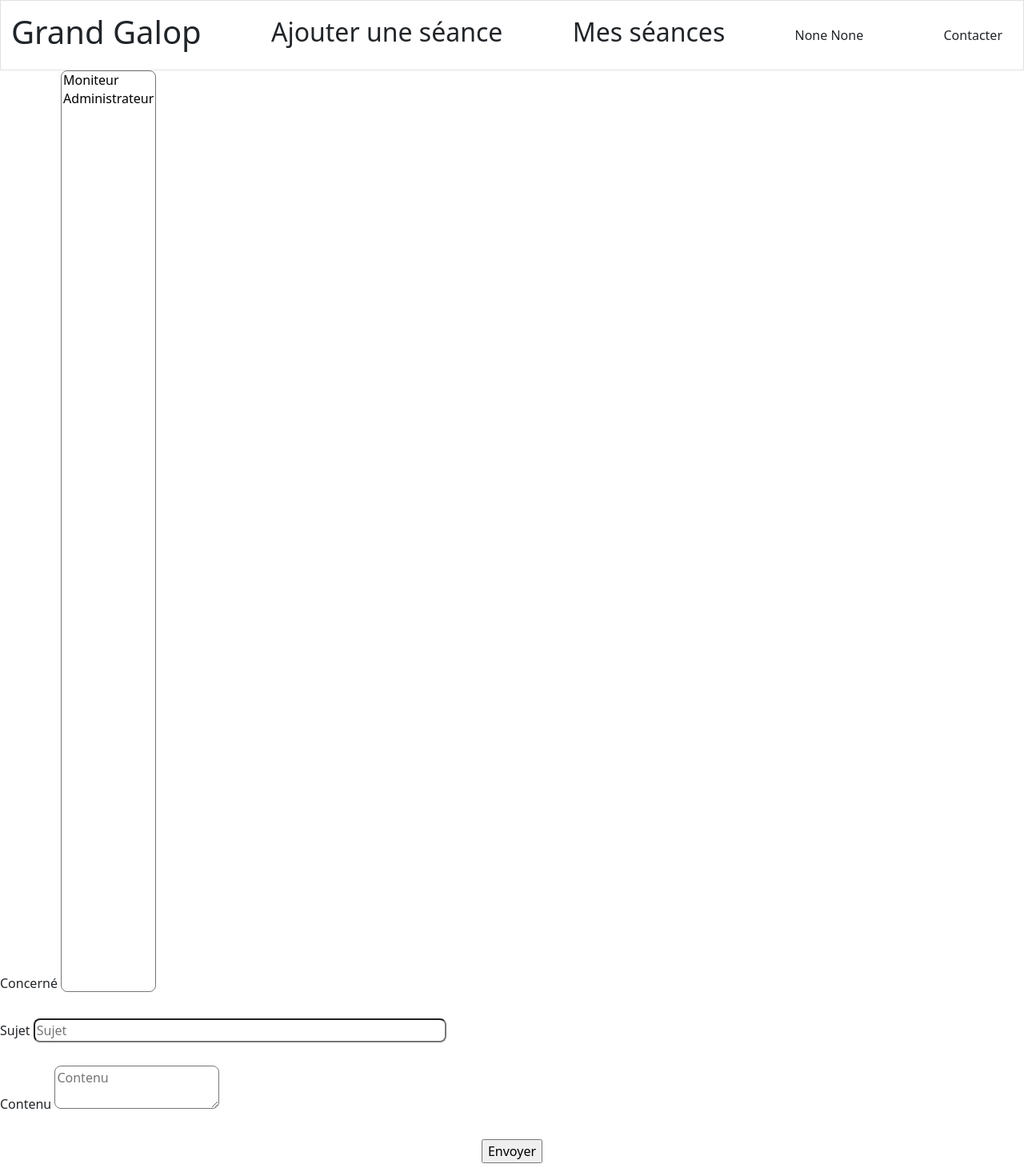
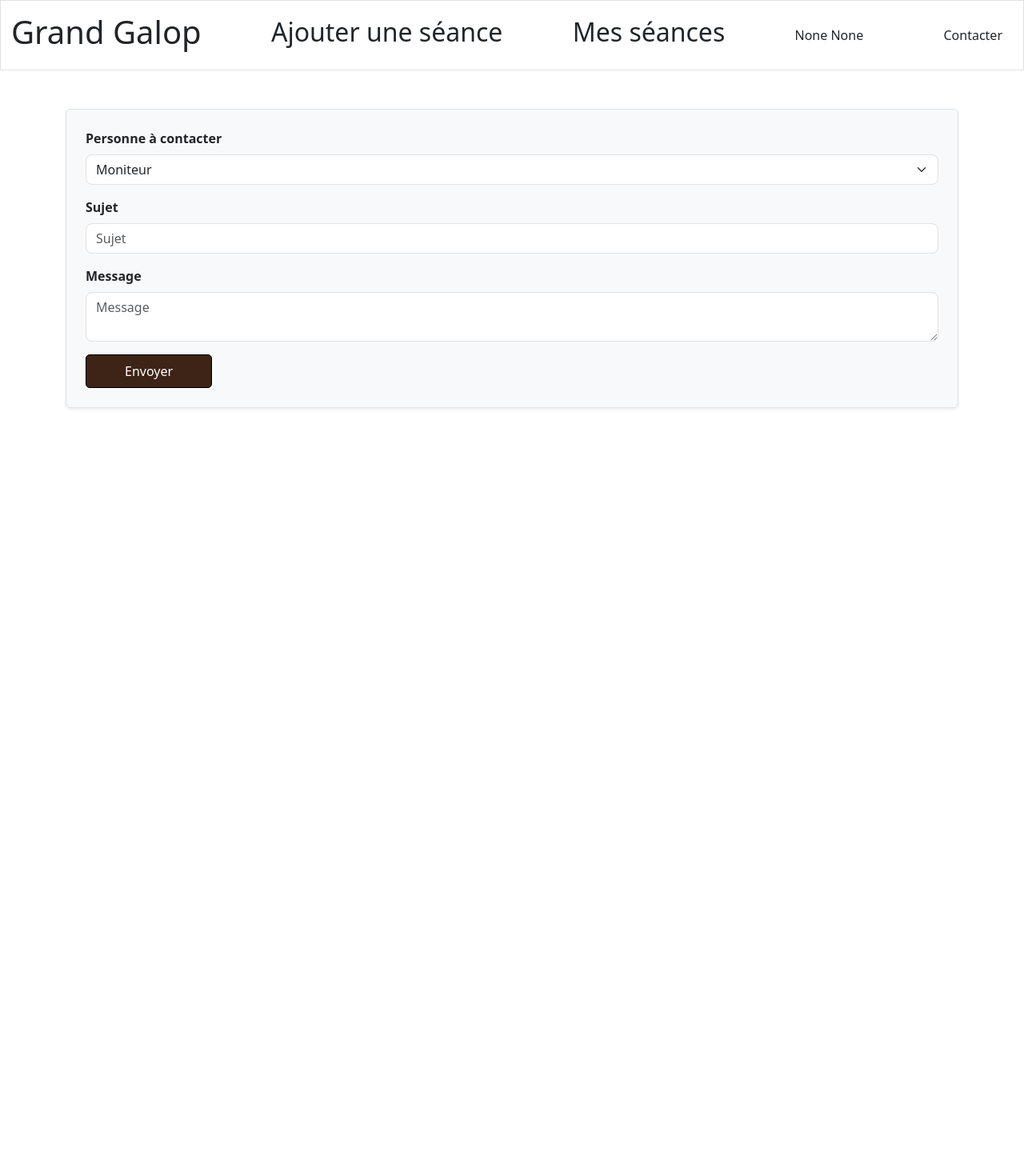
Before and after one commit to KillianCARRAT/SAE_WEB_BD, a Flask app: page /home/contacter in a window 1280 px wide. Shown: the whole page at 80% size. After the commit the page ends 511 px from the top, so only its background shows below. Run offline with Flask 3, Linux system fonts and the light colour scheme; the visitor is signed in with stand-in values (Sample User, id 1); some libraries are stand-ins or nearby versions.

Commit message:
Front-end contacter

```diff
--- a/src/forms/ContactForms.py
+++ b/src/forms/ContactForms.py
@@ -4,7 +4,7 @@
 
 class ContactForm(FlaskForm):
     id = HiddenField('id')
-    concerne = SelectField('Concerné', choices=[(1,"Moniteur"), (2, "Administrateur")], coerce=int, validators=[DataRequired()])
+    concerne = SelectField('Personne à contacter', choices=[(1,"Moniteur"), (2, "Administrateur")], coerce=int, validators=[DataRequired()])
     sujet = StringField('Sujet', validators=[DataRequired()])
-    contenu = TextAreaField("Contenu", validators=[DataRequired()])
+    contenu = TextAreaField("Message", validators=[DataRequired()])
     submit = SubmitField('Envoyer')
--- a/src/templates/contacter.html
+++ b/src/templates/contacter.html
@@ -1,20 +1,27 @@
-{% extends 'base.html' %} {% block content %}
-<form method="post" action="{{ url_for('contacter') }}" enctype="multipart/form-data">
+{% extends 'base.html' %}
+{% block content %}
+<div class="container mt-5">
+    <form method="post" action="{{ url_for('contacter') }}" enctype="multipart/form-data" class="p-4 border rounded shadow-sm bg-light">
         {{ form.hidden_tag() }}
-    <div class="color_white mb-3 form-group">
-        {{ form.concerne.label(class="mb-3") }}
-        {{ form.concerne(size=50, placeholder="Concernés",class="rounded-3") }}
+
+        <div class="mb-3">
+            {{ form.concerne.label(class="form-label fw-bold") }}
+            {{ form.concerne(class="form-select rounded-3", style="max-height: 200px; overflow-y: auto;") }}
         </div>
-    <div class="color_white mb-3 form-group">
-        {{ form.sujet.label(class="mb-3") }}
-        {{ form.sujet(size=50, placeholder="Sujet",class="rounded-3") }}
+
+        <div class="mb-3">
+            {{ form.sujet.label(class="form-label fw-bold") }}
+            {{ form.sujet(size=50, placeholder="Sujet", class="form-control rounded-3") }}
         </div>
-    <div class="color_white mb-3 form-group">
-        {{ form.contenu.label(class="mb-3") }}
-        {{ form.contenu(size=50, placeholder="Contenu",class="rounded-3") }}
+
+        <div class="mb-3">
+            {{ form.contenu.label(class="form-label fw-bold") }}
+            {{ form.contenu(size=50, placeholder="Message", class="form-control rounded-3") }}
         </div>
-    <div class="d-flex justify-content-center mb-3 form-group">
-        {{ form.submit }}
+
+        <div class="text-center d-flex justify-content-start">
+            {{ form.submit(class="couleur-btn px-5") }}
         </div>
     </form>
+</div>
 {% endblock %}
```
Lines whose indentation alone changed are shown as unchanged.
